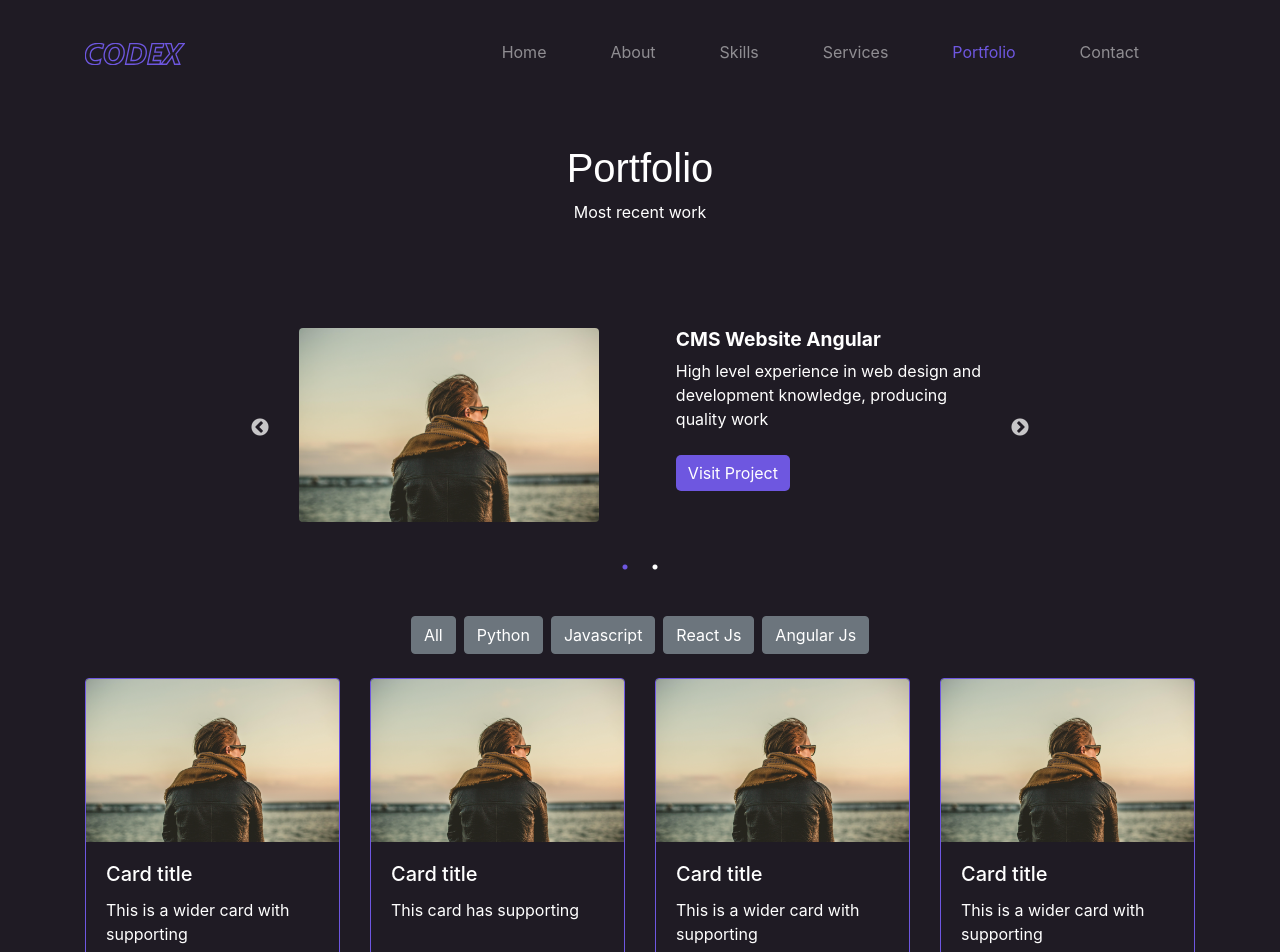
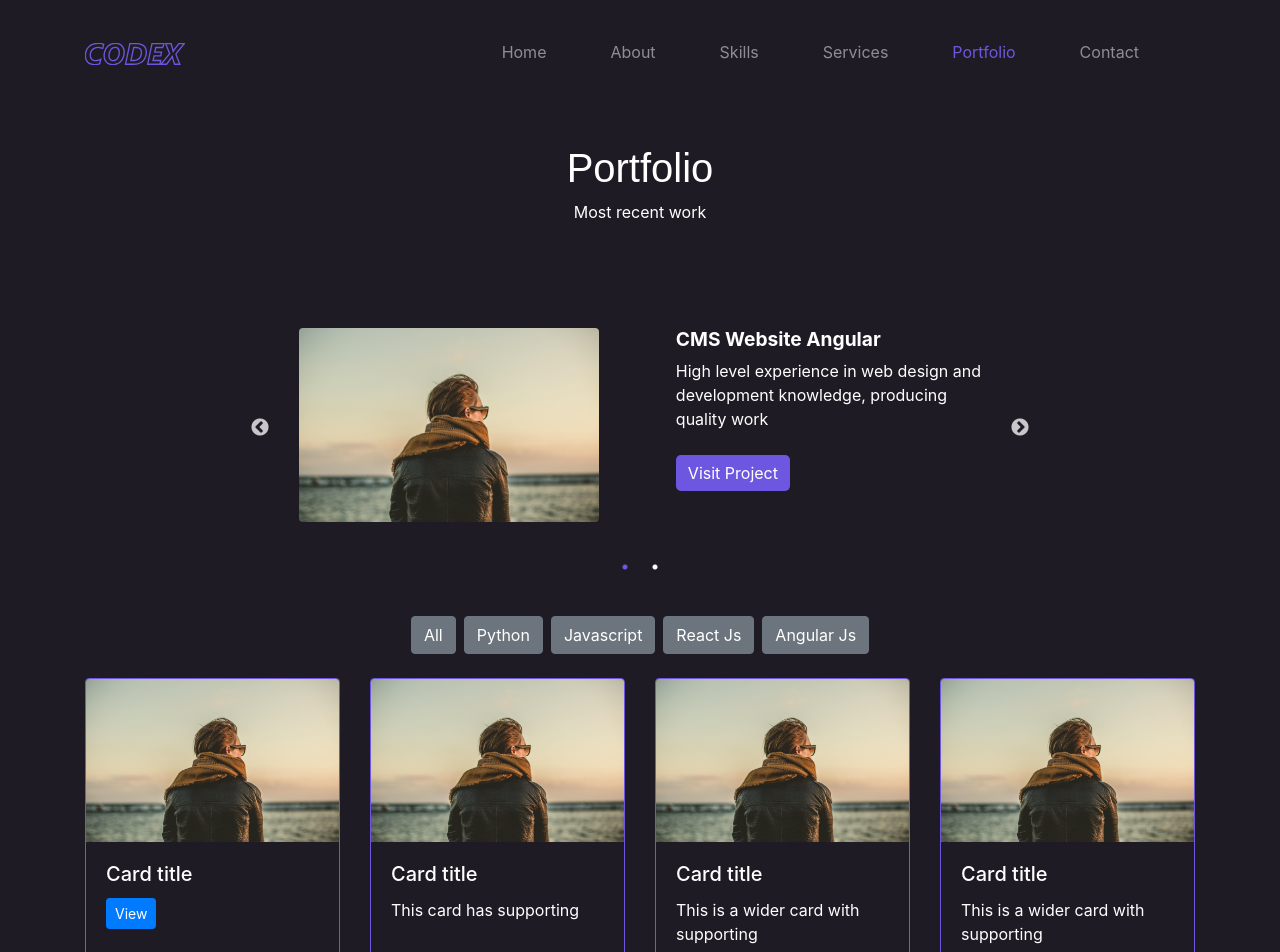
Before and after one commit to Naresh-Yenagandula/React-Portfolio-website, a React (Create React App) app: page /portfolio in a window 1280 px wide. Shown: the top 952 px of the page. Built offline with nearby package versions, Linux system fonts and the light colour scheme.

Commit message:
Youtube video integration

```diff
--- a/src/components/Portfolio.js
+++ b/src/components/Portfolio.js
@@ -1,12 +1,13 @@
-import React from 'react'
+import React, { useState } from 'react'
 import { motion } from 'framer-motion'
-import { Container, Image, Row, Col, Button, CardDeck, Card } from 'react-bootstrap'
+import { Container, Image, Row, Col, Button, CardDeck, Card, Modal } from 'react-bootstrap'
 import profile from '../images/profile.png'
 import "slick-carousel/slick/slick.css";
 import "slick-carousel/slick/slick-theme.css";
 import Slider from 'react-slick'
 
 function Portfolio() {
+    const [show, setShow] = useState(false);
     var settings = {
         dots: true,
         infinite: true,
@@ -18,6 +19,13 @@ function Portfolio() {
     };
     return (
         <motion.div exit={{ opacity: 0 }} id="section">
+            <Modal show={show} onHide={() => setShow(false)} centered size="lg">
+                <Modal.Body>
+                <div className="embed-responsive embed-responsive-16by9">
+                <iframe width="560" height="315" src="https://www.youtube.com/embed/KBjBPQExJLw" title="YouTube video player" frameborder="0" allow="accelerometer; autoplay; clipboard-write; encrypted-media; gyroscope; picture-in-picture" allowfullscreen></iframe>
+                  </div>
+                </Modal.Body>
+            </Modal>
             <Container>
                 <div className="text-center" style={{ marginBottom: "5rem" }}>
                     <h1>Portfolio</h1>
@@ -69,9 +77,7 @@ function Portfolio() {
                             <Card.Img variant="top" src={profile} />
                             <Card.Body>
                                 <Card.Title>Card title</Card.Title>
-                                <Card.Text>
-                                    This is a wider card with supporting
-                                </Card.Text>
+                                <Button size="sm" onClick={() => setShow(true)}>View</Button>
                             </Card.Body>
                         </Card>
                         <Card>
```
